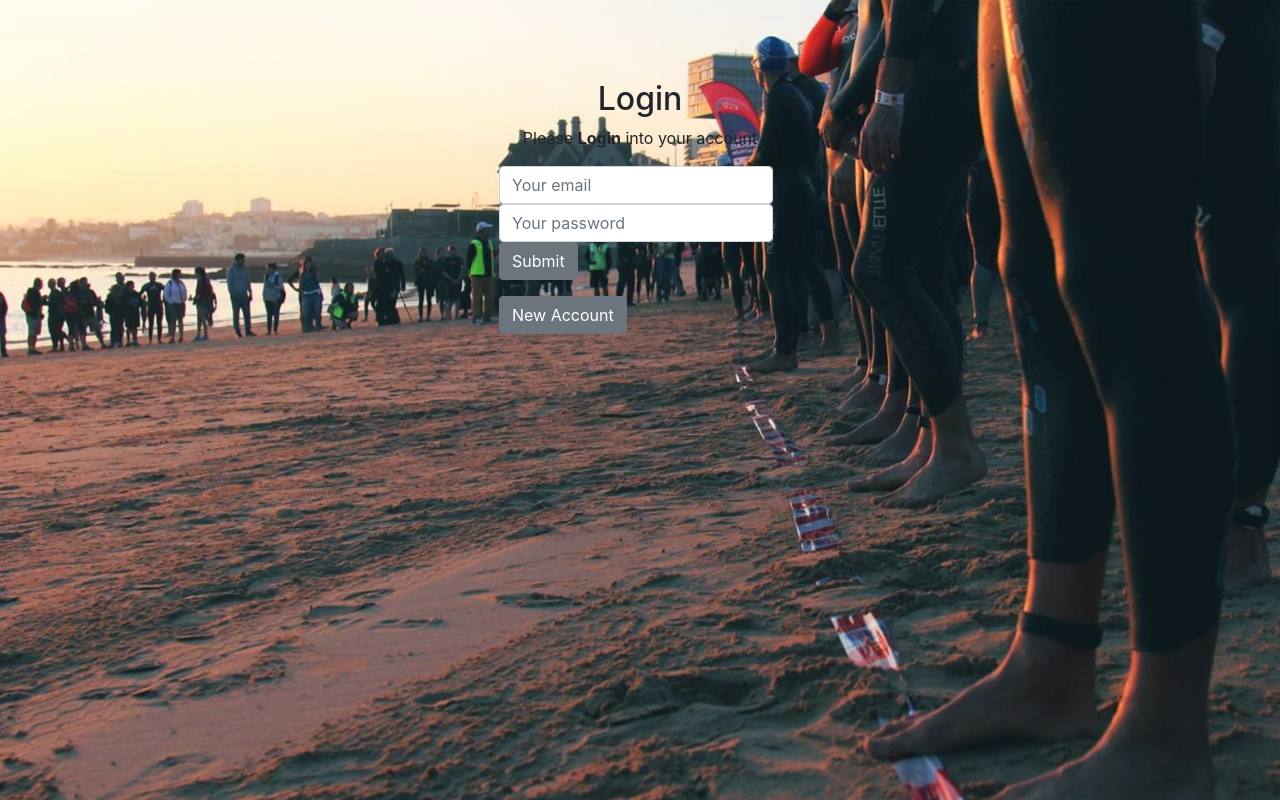
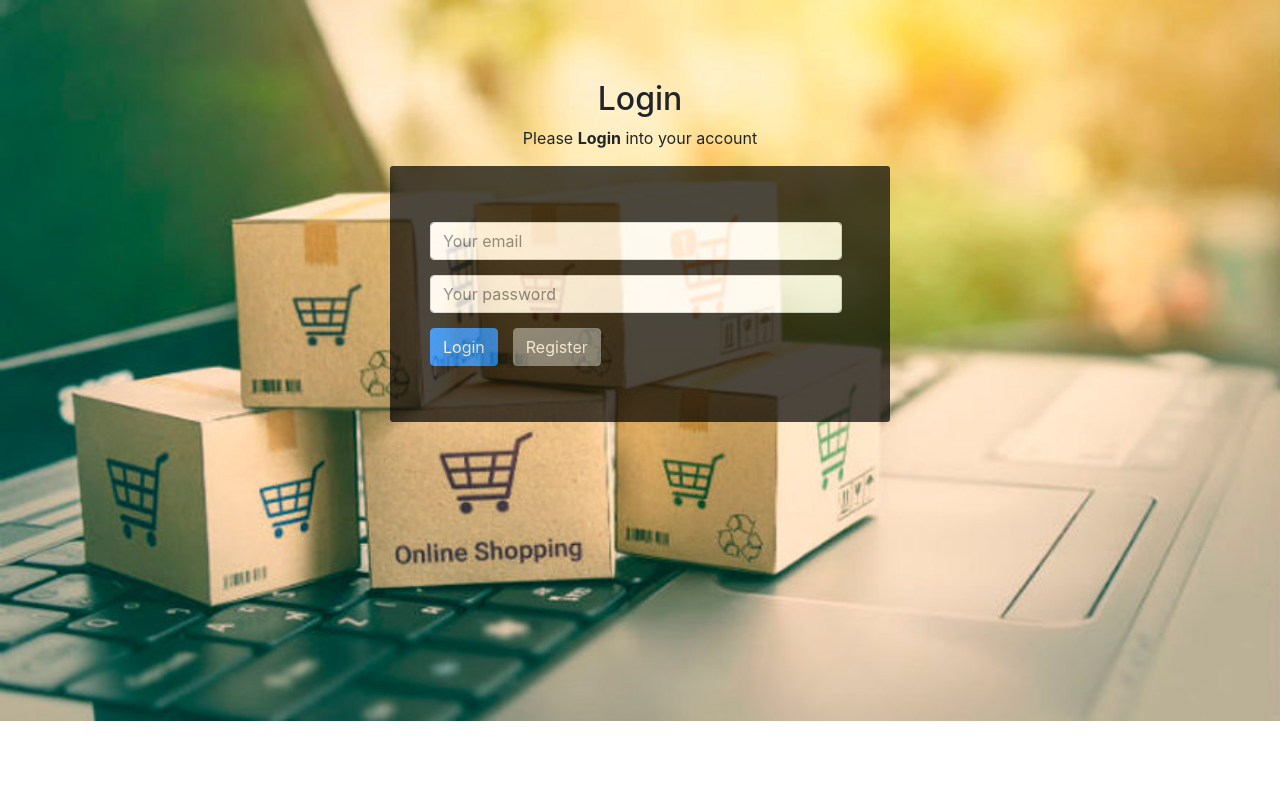
Before and after one commit to saulwolfdev/full-stack-mern-backoffice, a React (Create React App) app in the folder frontend/: page /login in a window 1280 px wide. Built offline with nearby package versions, Linux system fonts and the light colour scheme.

Commit message:
validaciones, login, register,dashboard, event

```diff
--- a/frontend/src/App.css
+++ b/frontend/src/App.css
@@ -17,6 +17,8 @@ body {
     background: rgba(0, 0, 0, 0.5) url("./assets/background.jpg") no-repeat;
     background-size: cover;
     -webkit-font-smoothing: antialiased !important;
+	position: relative;
+	z-index: -1;
 }
 
 body,
--- a/frontend/src/components/EventPage/EventPage.css
+++ b/frontend/src/components/EventPage/EventPage.css
@@ -31,3 +31,22 @@ label#thumbnail.has-thumbnail img {
 .event-validation-true{
 	background-color: rgb(255, 0, 0);
 }
+.form{
+	background-color: black;
+	opacity: .7;
+	min-width: 500px;
+	padding:40px;
+	border-radius: 3px;
+	color:#fff;
+}
+.form input{
+	margin-bottom: 15px;
+
+}
+.event-validation{
+	color:#fff;
+	font-size: 20px;
+}
+.btn{
+	margin-right: 15px;
+}
--- a/frontend/src/components/EventPage/index.js
+++ b/frontend/src/components/EventPage/index.js
@@ -3,7 +3,7 @@ import api from "../../services/api";
 import camera from "../../assets/camera.png";
 import { Container, Button, Form, FormGroup, Input, Label } from "reactstrap";
 import "./EventPage.css";
-const EventPage = () => {
+const EventPage = ({history}) => {
   // const user_id = localStorage.getItem("user");
   const [title, setTitle] = useState();
   const [description, setDescription] = useState();
@@ -11,7 +11,8 @@ const EventPage = () => {
   const [sport, setSport] = useState();
   const [thumbnail, setThumbnail] = useState(null);
   const [date, setDate] = useState();
-  const [errormessage, setErrorMessage] = useState(false);
+  const [error, setError] = useState(false);
+  const [success, setSuccess] = useState(false);
   const preview = useMemo(() => {
     return thumbnail ? URL.createObjectURL(thumbnail) : null;
   }, [thumbnail]);
@@ -40,11 +41,14 @@ const EventPage = () => {
         console.log("Event has been SEND");
         await api.post("/event", eventData, { headers: { user_id } });
         console.log("Event has been CREATED OK");
-        console.log(eventData);
+		setSuccess(true);
+        setTimeout(() => {
+          setSuccess(false);
+        }, 2000);
       } else {
-        setErrorMessage(true);
+        setError(true);
         setTimeout(() => {
-          setErrorMessage(false);
+          setError(false);
         }, 2000);
         console.log("Missing required data");
       }
@@ -61,7 +65,21 @@ const EventPage = () => {
         <p>
           Please <strong>Login</strong> into your account
         </p>
-        <Form onSubmit={handleSubmit}>
+        <Form onSubmit={handleSubmit} className="form">
+          {error ? (
+            <div className="event-validation" color="danger">
+              Missing required information
+            </div>
+          ) : (
+            ""
+          )}
+			{success ? (
+            <div className="event-validation" color="danger">
+              The evente was created successfully
+            </div>
+          ) : (
+            ""
+          )}
           <FormGroup>
             <Label>Upload Image: </Label>
             <Label
@@ -125,15 +143,9 @@ const EventPage = () => {
               onChange={(e) => setDate(e.target.value)}
             />
           </FormGroup>
-          <Button>Submit</Button>
+          <Button color="primary">Submit</Button>
+		   <Button color="secondary" onClick={() => history.push("/dashboard")}>Dashboard</Button>
         </Form>
-        {errormessage ? (
-          <div className="event-validation" color="danger">
-            Missing required information
-          </div>
-        ) : (
-          ""
-        )}
       </Container>
     </Fragment>
   );
--- /dev/null
+++ b/frontend/src/components/Login/form.css
@@ -0,0 +1,17 @@
+.form{
+	background-color: black;
+	opacity: .7;
+	min-width: 500px;
+	padding:40px;
+	border-radius: 3px;
+}
+.form input{
+	margin-bottom: 15px;
+}
+.event-validation{
+	color:#fff;
+	font-size: 20px;
+}
+.btn{
+	margin-right: 15px;
+}
--- a/frontend/src/components/Login/index.js
+++ b/frontend/src/components/Login/index.js
@@ -1,6 +1,7 @@
 import React, { Fragment, useState } from "react";
 import api from "../../services/api";
 import { Container, Button, Form, FormGroup, Input } from "reactstrap";
+import "./form.css";
 const Login = ({ history }) => {
   const [email, setEmail] = useState("");
   const [password, setPassword] = useState("");
@@ -17,19 +18,17 @@ const Login = ({ history }) => {
       if (userId) {
         localStorage.setItem("user", userId);
         history.push("/dashboard");
-		console.log("login OK")
+        console.log("login OK");
       } else {
         const { message } = response.data;
-			setError(true)
-			setErrorMessage(message)
-        setTimeout(()=>{
-			setError(false)
-			setErrorMessage("")
-		},2000)
+        setError(true);
+        setErrorMessage(message);
+        setTimeout(() => {
+          setError(false);
+          setErrorMessage("");
+        }, 2000);
       }
-    } catch (error) {
-
-	}
+    } catch (error) {}
   };
   return (
     <Fragment>
@@ -38,7 +37,15 @@ const Login = ({ history }) => {
         <p>
           Please <strong>Login</strong> into your account
         </p>
-        <Form onSubmit={handleSubmit}>
+        <Form onSubmit={handleSubmit} className="form">
+          {error ? (
+            <div className="event-validation" color="danger">
+              {errormessage}
+            </div>
+          ) : (
+            ""
+          )}
+          <FormGroup className="form-group"></FormGroup>
           <FormGroup className="mb-2 mr-sm-2 mb-sm-0">
             <Input
               type="email"
@@ -57,20 +64,16 @@ const Login = ({ history }) => {
               onChange={(e) => setPassword(e.target.value)}
             />
           </FormGroup>
-		  <FormGroup>
-			   <Button className="submit-btn">Submit</Button>
-		  </FormGroup>
-				<FormGroup>
-			   <Button className="submit-btn"  onClick={() => history.push("/register")}>New Account</Button>
-		  </FormGroup>
+          <FormGroup>
+            <Button color="primary">Login</Button>
+            <Button
+            color="secondary"
+              onClick={() => history.push("/register")}
+            >
+              Register
+            </Button>
+          </FormGroup>
         </Form>
-        {error ? (
-          <div className="event-validation" color="danger">
-            ERROR LOGIN
-          </div>
-        ) : (
-          ""
-        )}
       </Container>
     </Fragment>
   );
--- a/frontend/src/components/Register/index.js
+++ b/frontend/src/components/Register/index.js
@@ -1,4 +1,4 @@
-import React, { Fragment, useState } from 'react';
+import React, { Fragment, useState } from "react";
 import api from "../../services/api";
 import { Container, Button, Form, FormGroup, Input } from "reactstrap";
 const Register = ({ history }) => {
@@ -6,47 +6,115 @@ const Register = ({ history }) => {
   const [password, setPassword] = useState("");
   const [firstName, setFirstName] = useState("");
   const [lastName, setLastName] = useState("");
+  const [error, setError] = useState(false);
+  const [errormessage, setErrorMessage] = useState("");
 
   const handleSubmit = async (e) => {
     e.preventDefault();
     console.log("result Register ok", email, password);
 
-		const response = await api.post("/user/register/", { email, password, firstName, lastName });
-		console.log(response)
+    if(
+      email !== "" &&
+      password !== "" &&
+      firstName !== "" &&
+      lastName !== ""
+    ){
+      const response = await api.post("/user/register/", {
+        email,
+        password,
+        firstName,
+        lastName,
+      });
+      console.log(response);
       const userId = response.data._id || false;
       if (userId) {
-			localStorage.setItem("user", userId)
+        localStorage.setItem("user", userId);
         history.push("/dashboard");
+      } else {
+        const { message } = response.data;
+        console.log(message);
+		setError(true);
+        setErrorMessage(message);
+        setTimeout(() => {
+          setError(false);
+          setErrorMessage("");
+        }, 2000);
       }
-		else {
-			const { message } = response.data
-			console.log(message);
-
+    } else {
+        setError(true);
+        setErrorMessage("You need to fill all the inputs");
+        setTimeout(() => {
+          setError(false);
+          setErrorMessage("");
+        }, 2000);
       }
     }
+
   return (
     <Fragment>
       <Container>
         <h2>Register:</h2>
-				<p>Please <strong>Register</strong> into your account</p>
-				<Form onSubmit={handleSubmit}>
+        <p>
+          Please <strong>Register</strong> into your account
+        </p>
+        <Form onSubmit={handleSubmit} className="form">
+          {error ? (
+            <div className="event-validation" color="danger">
+             {errormessage}
+            </div>
+          ) : (
+            ""
+          )}
           <FormGroup className="mb-2 mr-sm-2 mb-sm-0">
-						<Input type="text" name="firstname" id="firstname" placeholder="Your firstname" onChange={(e) => setFirstName(e.target.value)} />
+            <Input
+              type="text"
+              name="firstname"
+              id="firstname"
+              placeholder="Your firstname"
+              onChange={(e) => setFirstName(e.target.value)}
+            />
           </FormGroup>
           <FormGroup className="mb-2 mr-sm-2 mb-sm-0">
-						<Input type="text" name="lastname" id="lastname" placeholder="Your lastname" onChange={(e) => setLastName(e.target.value)} />
+            <Input
+              type="text"
+              name="lastname"
+              id="lastname"
+              placeholder="Your lastname"
+              onChange={(e) => setLastName(e.target.value)}
+            />
           </FormGroup>
           <FormGroup className="mb-2 mr-sm-2 mb-sm-0">
-						<Input type="email" name="email" id="email" placeholder="Your email" onChange={(e) => setEmail(e.target.value)} />
+            <Input
+              type="email"
+              name="email"
+              id="email"
+              placeholder="Your email"
+              onChange={(e) => setEmail(e.target.value)}
+            />
           </FormGroup>
           <FormGroup className="mb-2 mr-sm-2 mb-sm-0">
-						<Input type="password" name="password" id="password" placeholder="Your password" onChange={(e) => setPassword(e.target.value)} />
+            <Input
+              type="password"
+              name="password"
+              id="password"
+              placeholder="Your password"
+              onChange={(e) => setPassword(e.target.value)}
+            />
           </FormGroup>
-					<Button>Submit</Button>
+
+          <FormGroup>
+            <Button color="primary">Register</Button>
+            <Button
+              color="secondary"
+              onClick={() => history.push("/login")}
+            >
+              Login
+            </Button>
+          </FormGroup>
         </Form>
       </Container>
     </Fragment>
   );
-}
+};
 
 export default Register;
--- /dev/null
+++ b/frontend/src/components/Register/register.css
@@ -0,0 +1,17 @@
+.form{
+	background-color: black;
+	opacity: .7;
+	min-width: 500px;
+	padding:40px;
+	border-radius: 3px;
+}
+.form input{
+	margin-bottom: 15px;
+}
+.event-validation{
+	color:#fff;
+	font-size: 20px;
+}
+.btn{
+	margin-right: 15px;
+}
```
Also changed, not shown: frontend/src/assets/background.jpg, 1 other file (tests, documents, lock files or other folders). Lines whose indentation alone changed are shown as unchanged.
